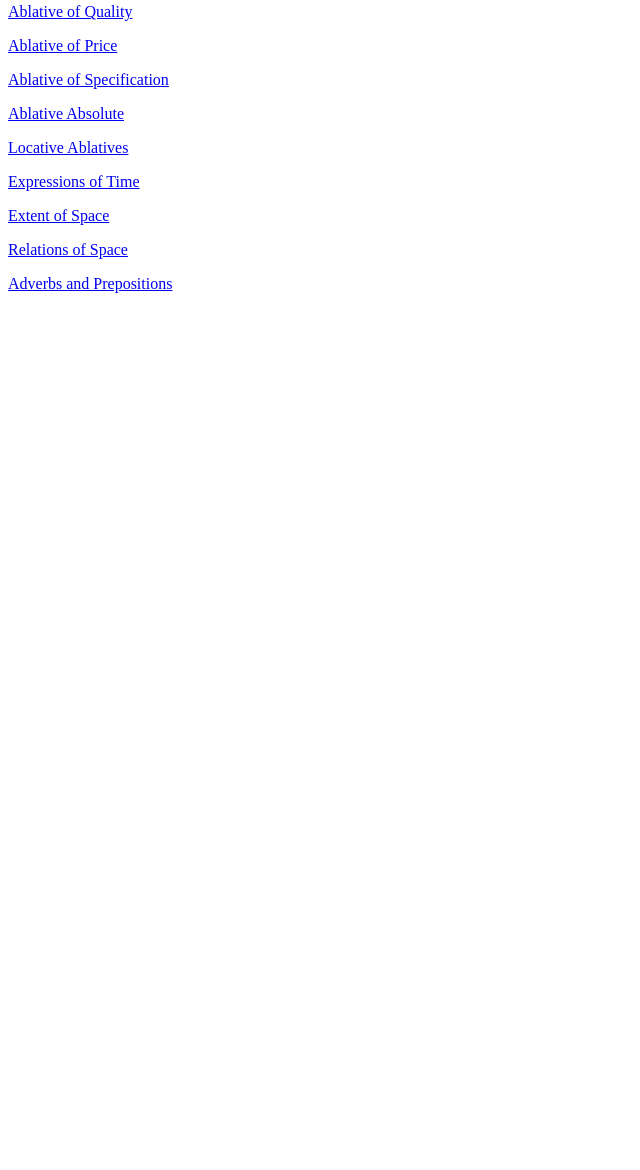
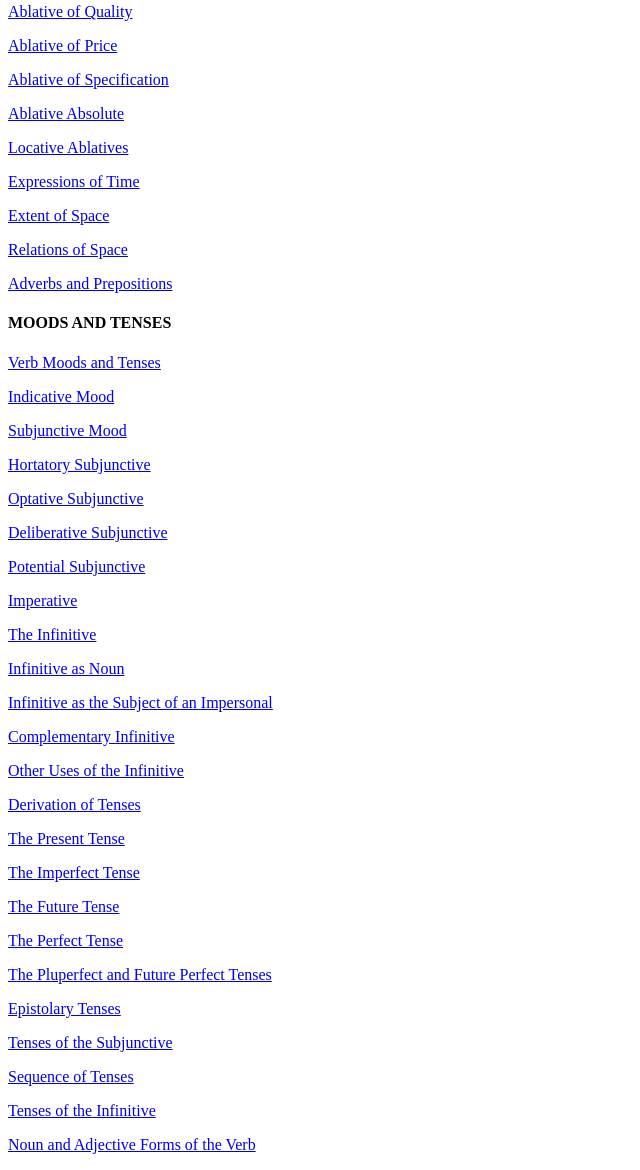
Before and after one commit to alpheios-project/grammar-allen-greenough, a plain HTML site: page TOC.htm in a window 1280 px wide. Shown: the part 6998-8168 px from the top of the page, without its empty margins (0-640 px from the left). Before the commit the page ends 7307 px from the top, so only its background shows below. Drawn offline with Linux system fonts and the light colour scheme.

Commit message:
Add files via upload

```diff
--- a/TOC.htm
+++ b/TOC.htm
@@ -1205,6 +1205,132 @@
       </p>
 
 
+    <h4 class="contents">MOODS AND TENSES</h4>
+
+
+
+      <p>
+
+       <a href="moods-tenses.htm#sect1">Verb Moods and Tenses</a>
+
+      </p>
+	 <p>
+
+       <a href="moods-tenses.htm#sect2">Indicative Mood</a>
+
+      </p>
+	  <p>
+
+       <a href="moods-tenses.htm#sect3">Subjunctive Mood</a>
+
+      </p>
+	  <p>
+
+       <a href="moods-tenses.htm#sect4">Hortatory Subjunctive</a>
+
+      </p>
+	  <p>
+
+       <a href="moods-tenses.htm#sect5">Optative Subjunctive</a>
+
+      </p>
+	  <p>
+
+       <a href="moods-tenses.htm#sect6">Deliberative Subjunctive</a>
+
+      </p>
+	  <p>
+
+       <a href="moods-tenses.htm#sect7">Potential Subjunctive</a>
+
+      </p>
+	  <p>
+
+       <a href="moods-tenses.htm#sect8">Imperative</a>
+
+      </p>
+	  <p>
+
+       <a href="moods-tenses.htm#sect9">The Infinitive</a>
+
+      </p>
+	  <p>
+
+       <a href="moods-tenses.htm#sect10">Infinitive as Noun</a>
+
+      </p>
+	  <p>
+
+       <a href="moods-tenses.htm#sect11">Infinitive as the Subject of an Impersonal</a>
+
+      </p>
+	  <p>
+
+       <a href="moods-tenses.htm#sect12">Complementary Infinitive</a>
+
+      </p>
+	  <p>
+
+       <a href="moods-tenses.htm#sect13">Other Uses of the Infinitive</a>
+
+      </p>
+	  <p>
+
+       <a href="moods-tenses.htm#sect14">Derivation of Tenses</a>
+
+      </p>
+	  <p>
+
+       <a href="moods-tenses.htm#sect15">The Present Tense</a>
+
+      </p>
+	  <p>
+
+       <a href="moods-tenses.htm#sect16">The Imperfect Tense</a>
+
+      </p>
+	  <p>
+
+       <a href="moods-tenses.htm#sect17">The Future Tense</a>
+
+      </p>
+	  <p>
+
+       <a href="moods-tenses.htm#sect18">The Perfect Tense</a>
+
+      </p>
+	  <p>
+
+       <a href="moods-tenses.htm#sect19">The Pluperfect and Future Perfect Tenses</a>
+
+      </p>
+	  <p>
+
+       <a href="moods-tenses.htm#sect20">Epistolary Tenses</a>
+
+      </p>
+	  <p>
+
+       <a href="moods-tenses.htm#sect21">Tenses of the Subjunctive</a>
+
+      </p>
+	  <p>
+
+       <a href="moods-tenses.htm#sect22">Sequence of Tenses</a>
+
+      </p>
+	  <p>
+
+       <a href="moods-tenses.htm#sect23">Tenses of the Infinitive</a>
+
+      </p>
+	  <p>
+
+       <a href="moods-tenses.htm#sect24">Noun and Adjective Forms of the Verb</a>
+
+      </p>
+
+
 
 		</div>
 
```
Also changed, not shown: conjugations.htm (+7 -7 lines), moods-tenses.htm (+1 -1 lines).
